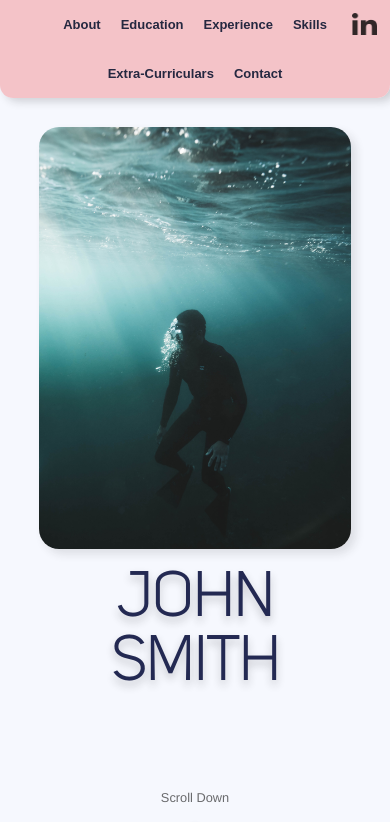
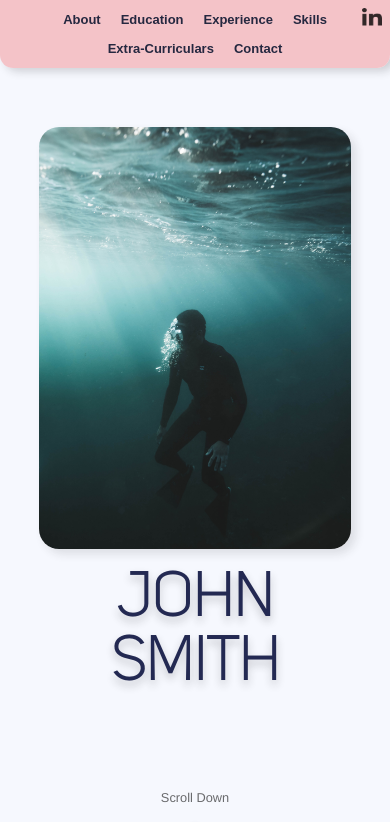
Before and after one commit to jameskokoska/DesignWebsite, a plain HTML site: page index.html in a window 390 px wide. Shown: the top 822 px of the page. Drawn offline with Linux system fonts and the light colour scheme.

Commit message:
fixed navbar size on mobile

```diff
--- a/style.css
+++ b/style.css
@@ -227,8 +227,11 @@ a{
 @media only screen and (max-width: 767px) {
   .navBarButton{
     font-size: 13px;
-    padding: 15px 5px;
+    padding: 5px 5px;
     margin: 2px 5px;
+  }
+  .navBarButtonContainer{
+    padding: 5px;
   }
   .landingBioHeader{
     font-size: 30px;
@@ -496,7 +499,7 @@ p{
   position: absolute;
   right: 0;
   top: 0;
-  padding:15px;
+  padding:13px;
   width: 30px;
   filter: invert(0);
   opacity: 0.8;
@@ -515,9 +518,9 @@ p{
     font-size: 20px;
   }
   .linkedInButton{
-    width: 25px;
-    height: 25px;
-    padding:13px;
+    width: 20px;
+    height: 20px;
+    padding:8px;
   }
 }
 
```
